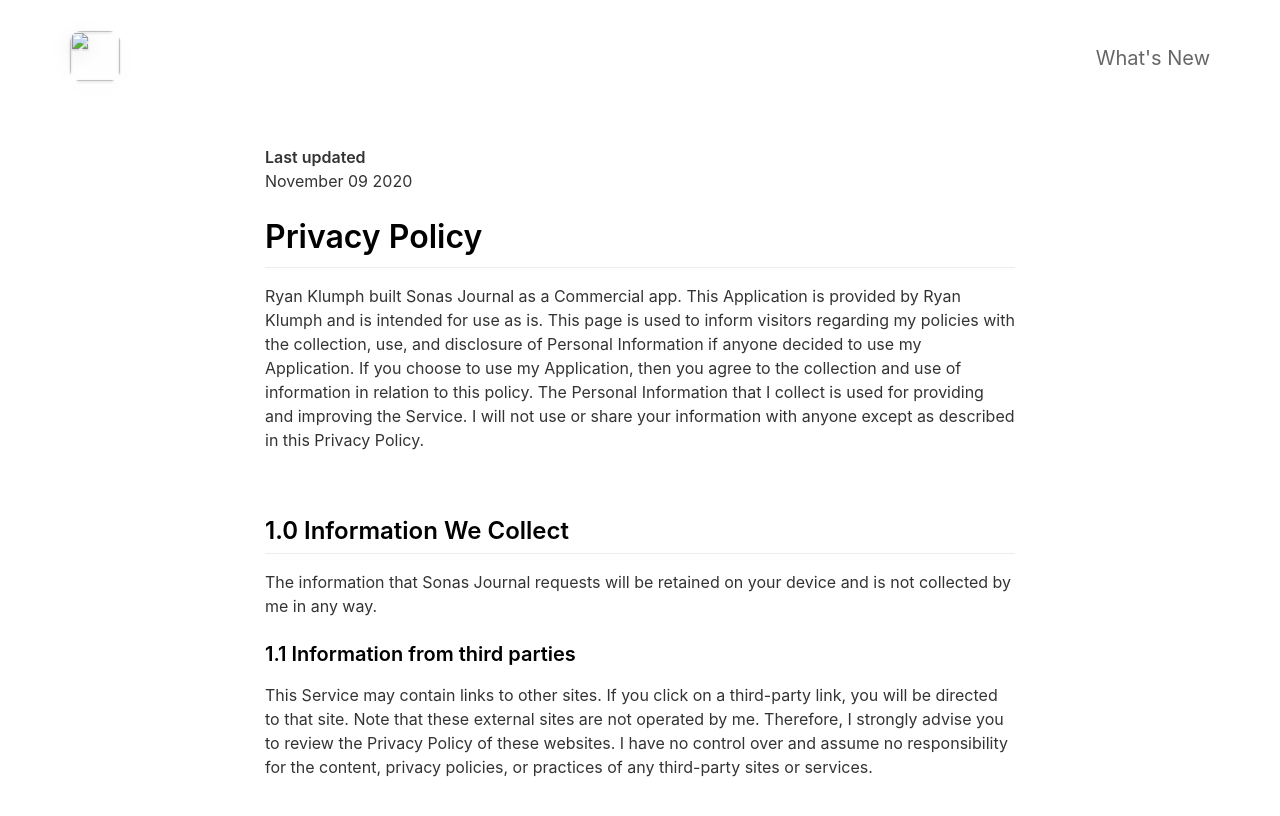
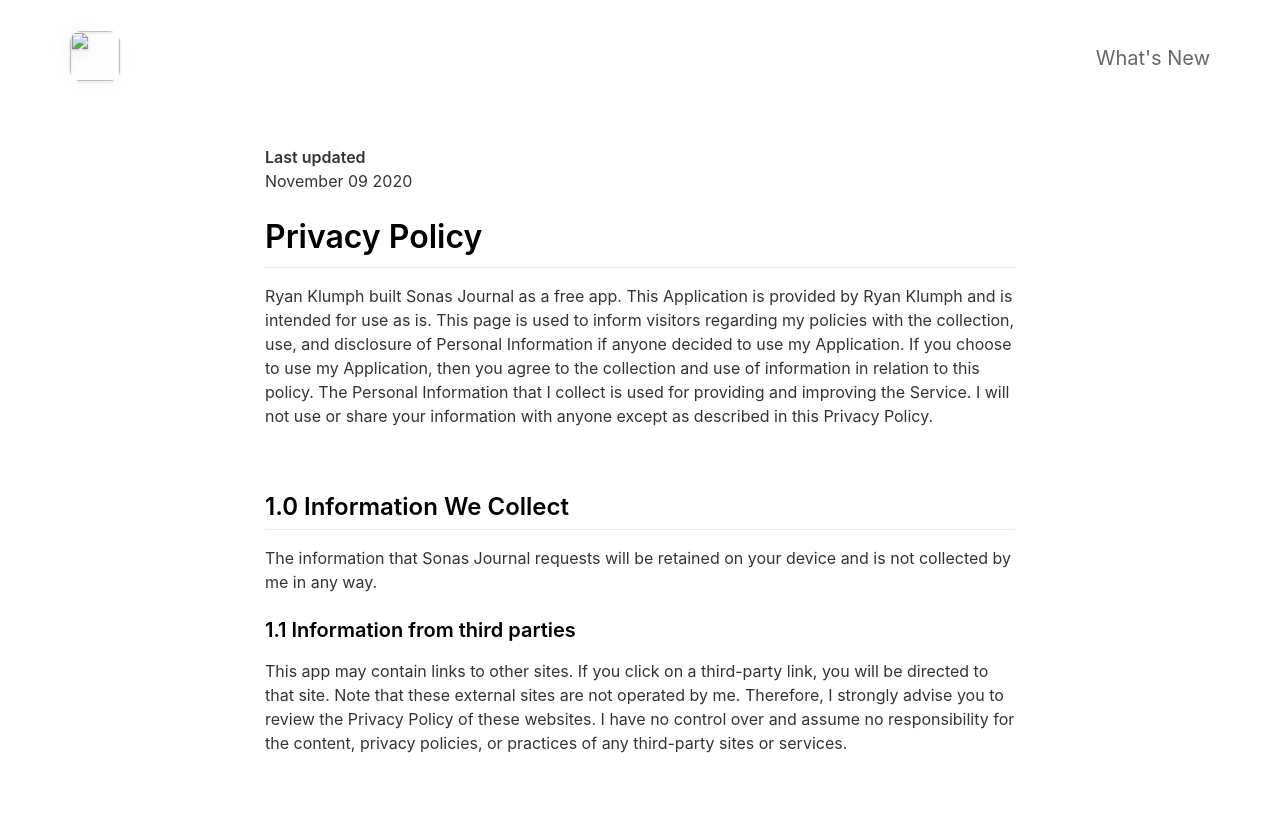
Before and after one commit to sonasapps/journal, a Jekyll site: the page built from _pages/privacypolicy.md, in a window 1280 px wide. Shown: the top 816 px of the page. Built offline with Jekyll 4.4.1, drawn with Linux system fonts in a browser that asks for light colours; nearby versions of some CDN libraries.

Commit message:
Update privacypolicy.md

```diff
--- a/_pages/privacypolicy.md
+++ b/_pages/privacypolicy.md
@@ -8,7 +8,7 @@ include_in_header: false
 November 09 2020
 
 # Privacy Policy
-Ryan Klumph built Sonas Journal as a Commercial app. This Application is provided by Ryan Klumph and is intended for use as is. This page is used to inform visitors regarding my policies with the collection, use, and disclosure of Personal Information if anyone decided to use my Application. If you choose to use my Application, then you agree to the collection and use of information in relation to this policy. The Personal Information that I collect is used for providing and improving the Service. I will not use or share your information with anyone except as described in this Privacy Policy.
+Ryan Klumph built Sonas Journal as a free app. This Application is provided by Ryan Klumph and is intended for use as is. This page is used to inform visitors regarding my policies with the collection, use, and disclosure of Personal Information if anyone decided to use my Application. If you choose to use my Application, then you agree to the collection and use of information in relation to this policy. The Personal Information that I collect is used for providing and improving the Service. I will not use or share your information with anyone except as described in this Privacy Policy.
 
 <br>
 
@@ -16,4 +16,4 @@ Ryan Klumph built Sonas Journal as a Commercial app. This Application is provide
 The information that Sonas Journal requests will be retained on your device and is not collected by me in any way.
 
 ### 1.1 Information from third parties
-This Service may contain links to other sites. If you click on a third-party link, you will be directed to that site. Note that these external sites are not operated by me. Therefore, I strongly advise you to review the Privacy Policy of these websites. I have no control over and assume no responsibility for the content, privacy policies, or practices of any third-party sites or services.
+This app may contain links to other sites. If you click on a third-party link, you will be directed to that site. Note that these external sites are not operated by me. Therefore, I strongly advise you to review the Privacy Policy of these websites. I have no control over and assume no responsibility for the content, privacy policies, or practices of any third-party sites or services.
```
